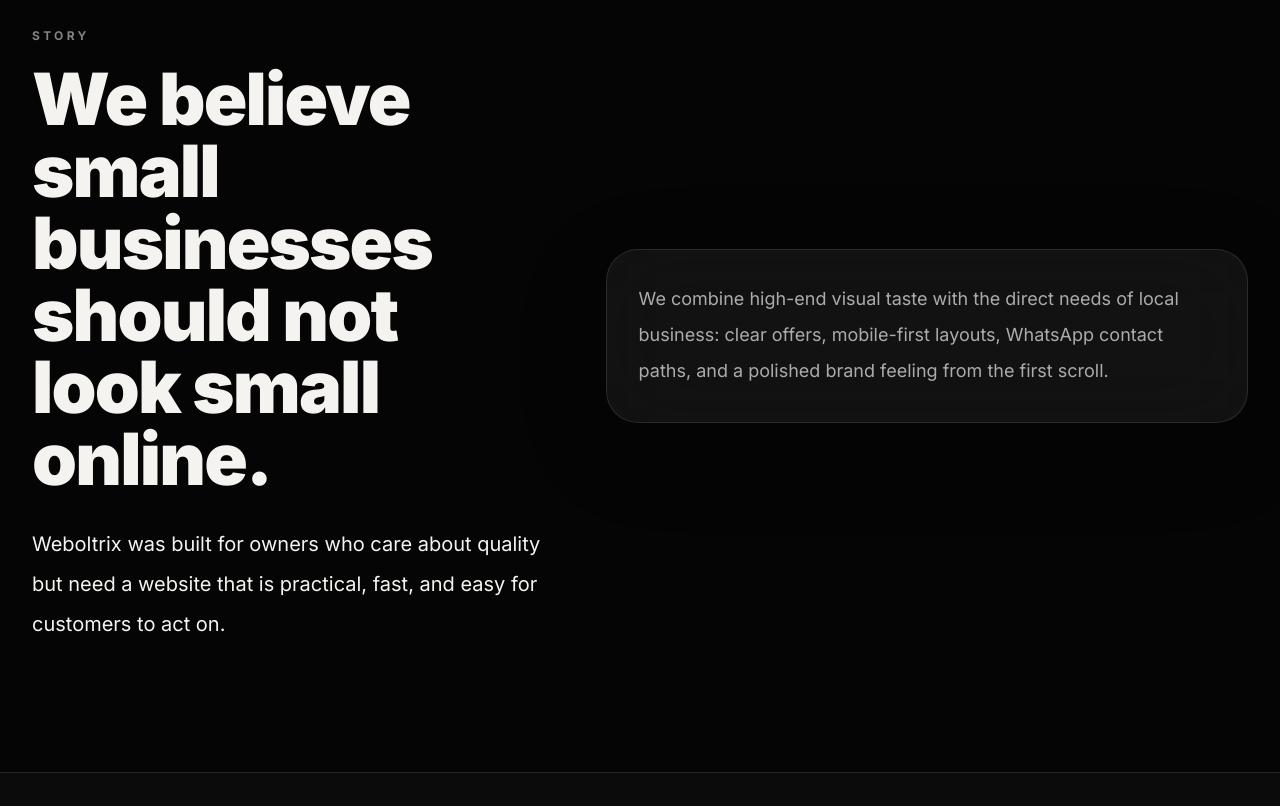
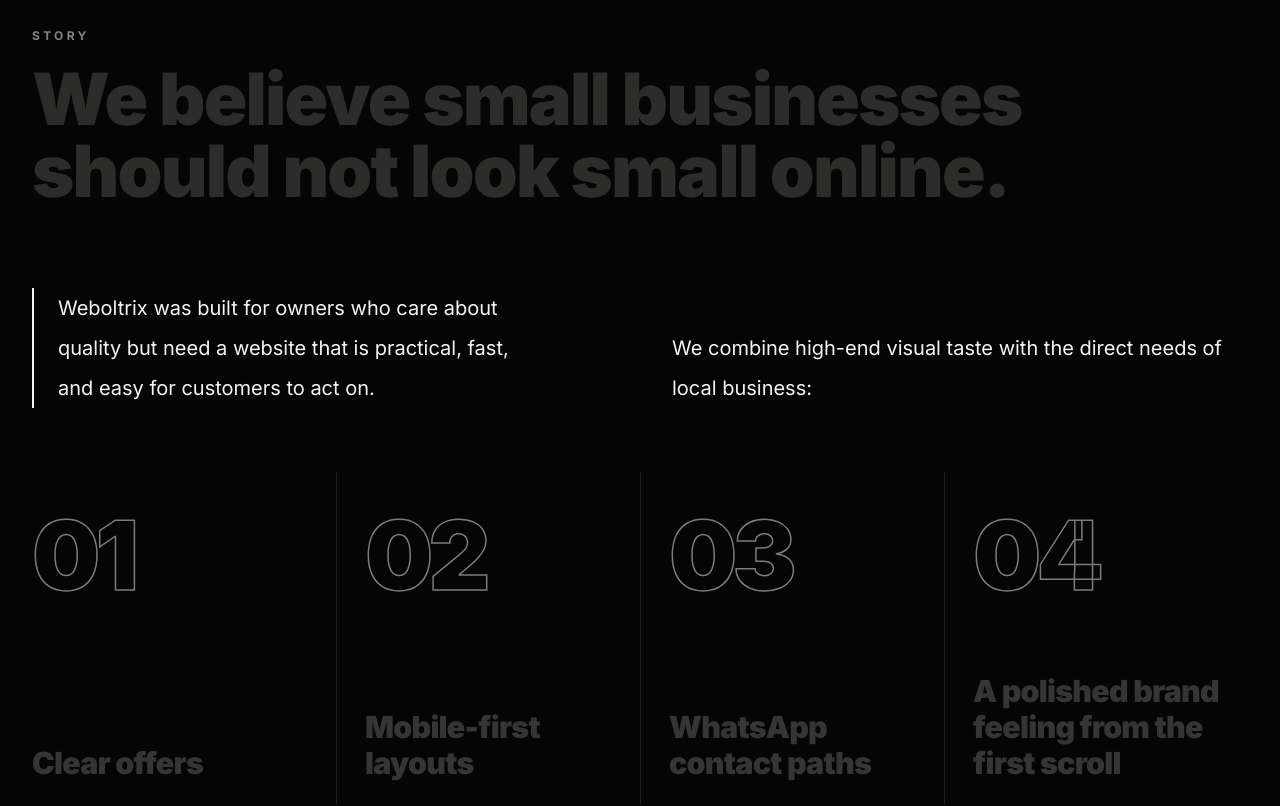
Before and after one commit to muhammedmuneerk/weboltrix, a React (Vite) app: page /about in a window 1280 px wide. Shown: the part 900-1706 px from the top of the page. Built offline with nearby package versions, Linux system fonts and the light colour scheme.

Commit message:
About Page < Story Section | Completely Restructure and Redesign the Layout Structure while Maintaining the Same Theme Colors and Font Styles and families | AboutStory.jsx v01 |.

```diff
--- /dev/null
+++ b/src/components/AboutStory.jsx
@@ -0,0 +1,177 @@
+import { useLayoutEffect, useRef } from "react";
+import gsap from "gsap";
+import { ScrollTrigger } from "gsap/ScrollTrigger";
+import SectionHeading from "./SectionHeading.jsx";
+
+gsap.registerPlugin(ScrollTrigger);
+
+// Copy — word for word what the Story section already said.
+const EYEBROW = "Story";
+const TITLE = "We believe small businesses should not look small online.";
+const LEAD =
+  "Weboltrix was built for owners who care about quality but need a website that is practical, fast, and easy for customers to act on.";
+const INTRO = "We combine high-end visual taste with the direct needs of local business:";
+const POINTS = [
+  "clear offers",
+  "mobile-first layouts",
+  "WhatsApp contact paths",
+  "a polished brand feeling from the first scroll",
+];
+
+const pad = (n) => String(n + 1).padStart(2, "0");
+
+// Scroll-scrubbed reveal (GSAP ScrollTrigger):
+//  - the headline fills in word by word as it passes through the screen
+//  - the four pillars switch on left to right: a line draws across the top of each,
+//    its numeral fills in, and its phrase comes up to full strength
+// Scrolling back up plays it in reverse. The markup is written in its finished state, so
+// reduced-motion (or no JS) shows everything at full strength.
+function useStoryMotion(rootRef) {
+  useLayoutEffect(() => {
+    const root = rootRef.current;
+    if (!root || window.matchMedia("(prefers-reduced-motion: reduce)").matches) return undefined;
+
+    const refreshFrame = window.requestAnimationFrame(() => ScrollTrigger.refresh());
+
+    const ctx = gsap.context(() => {
+      const words = gsap.utils.toArray("[data-story-word]");
+      const cols = gsap.utils.toArray("[data-story-col]");
+      const strip = root.querySelector("[data-story-strip]");
+
+      if (words.length) {
+        gsap.fromTo(
+          words,
+          { opacity: 0.16 },
+          {
+            opacity: 1,
+            ease: "none",
+            duration: 0.4,
+            stagger: 0.1,
+            scrollTrigger: {
+              trigger: "[data-story-title]",
+              start: "top 82%",
+              end: "bottom 50%",
+              scrub: 0.6,
+            },
+          }
+        );
+      }
+
+      if (strip && cols.length) {
+        const timeline = gsap.timeline({
+          defaults: { ease: "none" },
+          scrollTrigger: {
+            trigger: strip,
+            start: "top 88%",
+            end: "bottom 58%",
+            scrub: 0.6,
+          },
+        });
+
+        cols.forEach((col, index) => {
+          const at = index * 0.55;
+          const fill = col.querySelector("[data-story-fill]");
+          const numeral = col.querySelector("[data-story-numeral]");
+          const text = col.querySelector("[data-story-text]");
+
+          if (fill) {
+            timeline.fromTo(fill, { scaleX: 0 }, { scaleX: 1, duration: 0.8 }, at);
+          }
+          if (numeral) {
+            timeline.fromTo(
+              numeral,
+              { color: "rgba(245,243,239,0)" },
+              { color: "rgba(245,243,239,1)", duration: 0.8 },
+              at
+            );
+          }
+          if (text) {
+            timeline.fromTo(text, { opacity: 0.2, y: 14 }, { opacity: 1, y: 0, duration: 0.8 }, at);
+          }
+        });
+      }
+    }, root);
+
+    return () => {
+      window.cancelAnimationFrame(refreshFrame);
+      ctx.revert();
+    };
+  }, [rootRef]);
+}
+
+export default function AboutStory() {
+  const rootRef = useRef(null);
+  useStoryMotion(rootRef);
+
+  const words = TITLE.split(" ");
+
+  return (
+    <section ref={rootRef} className="section-padding">
+      <div className="container-premium">
+        {/* Headline: the shared SectionHeading, with the words split out for the reveal */}
+        <div data-story-title>
+          <SectionHeading
+            eyebrow={EYEBROW}
+            className="!max-w-5xl"
+            title={words.map((word, index) => (
+              <span key={`${word}-${index}`}>
+                <span data-story-word>{word}</span>
+                {index < words.length - 1 ? " " : ""}
+              </span>
+            ))}
+          />
+        </div>
+
+        {/* Lead and intro share one line, so nothing is left hanging on either side */}
+        <div className="mt-14 grid gap-8 lg:mt-20 lg:grid-cols-[0.9fr_1.1fr] lg:items-end lg:gap-20">
+          <p className="max-w-lg border-l-2 border-bone pl-6 text-lg leading-9 text-white/62 sm:text-xl sm:leading-10">
+            {LEAD}
+          </p>
+          <p className="max-w-xl text-lg leading-9 text-white/62 sm:text-xl sm:leading-10 lg:justify-self-end">
+            {INTRO}
+          </p>
+        </div>
+
+        {/* The four pillars, side by side on desktop */}
+        <ol
+          data-story-strip
+          className="mt-12 grid sm:grid-cols-2 lg:mt-16 lg:grid-cols-4"
+        >
+          {POINTS.map((point, index) => (
+            <li
+              key={point}
+              data-story-col
+              className={`relative flex items-center gap-6 py-7 sm:flex-col sm:items-start sm:justify-between sm:gap-14 sm:py-9 lg:min-h-[19rem] lg:px-7 lg:py-9 ${
+                index % 2 === 1 ? "sm:pl-8" : ""
+              } ${index === 0 ? "lg:pl-0" : "lg:border-l lg:border-white/10"} lg:pr-7`}
+            >
+              {/* Line that draws across the top of the pillar */}
+              <span
+                aria-hidden="true"
+                className="absolute inset-x-0 top-0 h-px bg-white/12 lg:left-0"
+              >
+                <span data-story-fill className="absolute inset-0 origin-left bg-bone" />
+              </span>
+
+              <span
+                aria-hidden="true"
+                data-story-numeral
+                className="select-none text-6xl font-black leading-none tracking-tighter text-bone sm:text-7xl lg:text-8xl"
+                style={{ WebkitTextStroke: "1.5px rgba(245,243,239,0.5)" }}
+              >
+                {pad(index)}
+              </span>
+
+              <span
+                data-story-text
+                className="block min-w-0 text-2xl font-black leading-[1.08] tracking-tight text-bone first-letter:uppercase sm:text-3xl lg:text-[1.9rem]"
+              >
+                {point}
+              </span>
+            </li>
+          ))}
+        </ol>
+      </div>
+    </section>
+  );
+}
--- a/src/pages/About.jsx
+++ b/src/pages/About.jsx
@@ -1,6 +1,7 @@
 import CTASection from "../components/CTASection.jsx";
 import AboutHero from "../components/AboutHero.jsx";
 import SectionHeading from "../components/SectionHeading.jsx";
+import AboutStory from "../components/AboutStory.jsx";
 
 export default function About() {
   return (
@@ -10,19 +11,7 @@ export default function About() {
         and win more trust online.
       </AboutHero>
 
-      <section className="section-padding">
-        <div className="container-premium grid gap-12 lg:grid-cols-[0.9fr_1.1fr] lg:items-center">
-          <SectionHeading
-            eyebrow="Story"
-            title="We believe small businesses should not look small online."
-            text="Weboltrix was built for owners who care about quality but need a website that is practical, fast, and easy for customers to act on."
-          />
-          <div className="glass rounded-[2rem] p-8 text-lg leading-9 text-white/65">
-            We combine high-end visual taste with the direct needs of local business: clear offers,
-            mobile-first layouts, WhatsApp contact paths, and a polished brand feeling from the first scroll.
-          </div>
-        </div>
-      </section>
+      <AboutStory />
 
       <section className="section-padding border-y border-white/10 bg-white/[0.025]">
         <div className="container-premium stagger-grid grid gap-5 md:grid-cols-3">
```
